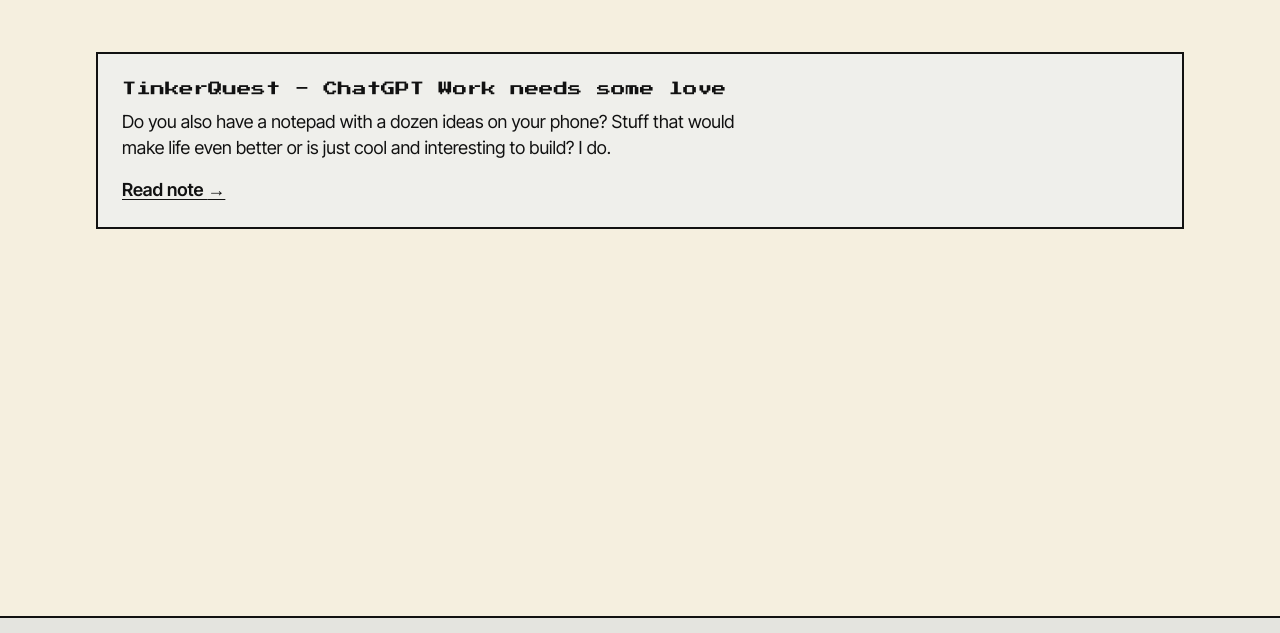
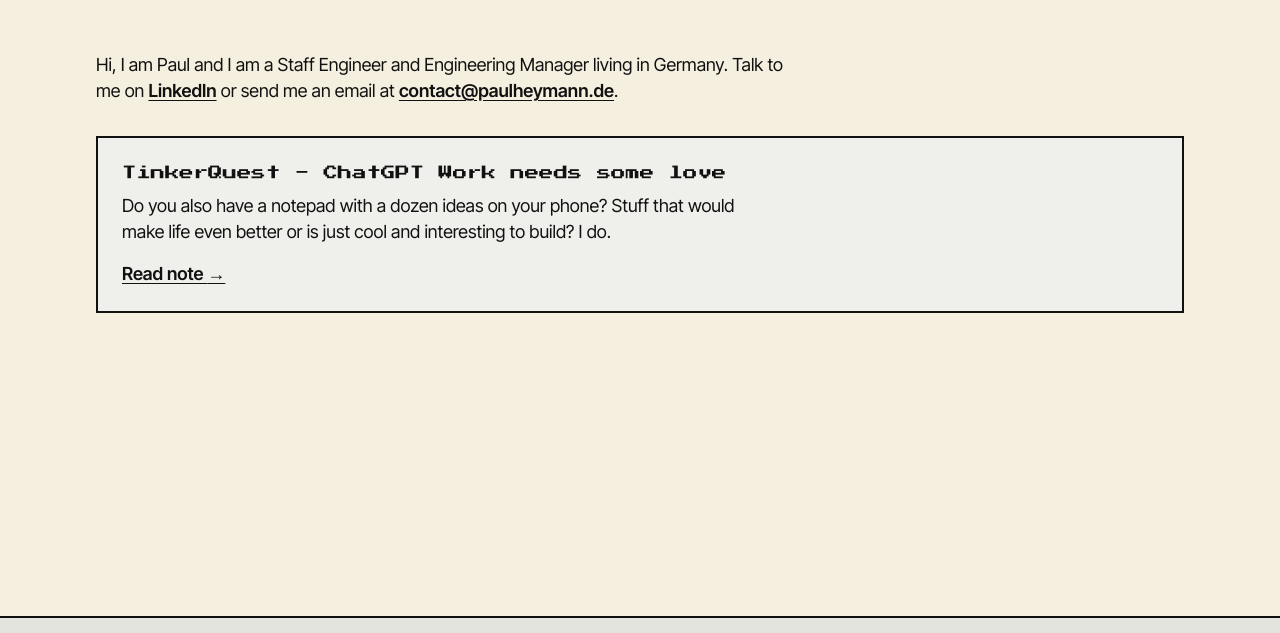
Before and after one commit to pheymann/engineering-blog, a website: page docs/index.html in a window 1280 px wide. Shown: the part 86-719 px from the top of the page. Drawn offline with Linux system fonts and the light colour scheme.

Commit message:
Publish generated site

```diff
--- a/docs/assets/styles.css
+++ b/docs/assets/styles.css
@@ -81,6 +81,9 @@
 .site-logo-image { display: block; width: clamp(15rem, 38vw, 23rem); height: auto; }
 
 .site-content { flex: 1; padding-bottom: var(--space-5); }
+
+.homepage-intro { max-width: 68ch; margin: 0 0 var(--space-4); }
+.homepage-intro a { font-weight: 600; text-underline-offset: 0.18em; }
 
 .post-list { display: grid; gap: var(--space-2); }
 
--- a/docs/index.html
+++ b/docs/index.html
@@ -14,7 +14,7 @@
   </head>
   <body>
     <header class="site-header"><a class="site-logo" href="/" aria-label="Paul's Engineering Blog home"><img class="site-logo-image" src="/assets/images/pauls-engineering-blog.svg" alt="Paul's Engineering Blog"></a></header>
-    <main class="site-content"><div class="post-list"><a class="post-card" href="/tinkerquest-chatgpt-work-needs-some-love/"><h2>TinkerQuest - ChatGPT Work needs some love</h2><p class="post-excerpt">Do you also have a notepad with a dozen ideas on your phone? Stuff that would make life even better or is just cool and interesting to build? I do.</p><span class="post-card-link">Read note <span aria-hidden="true">→</span></span></a></div></main>
+    <main class="site-content"><p class="homepage-intro">Hi, I am Paul and I am a Staff Engineer and Engineering Manager living in Germany. Talk to me on <a href="https://www.linkedin.com/in/paul-heymann-6b4a53144/">LinkedIn</a> or send me an email at <a href="mailto:contact@paulheymann.de">contact@paulheymann.de</a>.</p><div class="post-list"><a class="post-card" href="/tinkerquest-chatgpt-work-needs-some-love/"><h2>TinkerQuest - ChatGPT Work needs some love</h2><p class="post-excerpt">Do you also have a notepad with a dozen ideas on your phone? Stuff that would make life even better or is just cool and interesting to build? I do.</p><span class="post-card-link">Read note <span aria-hidden="true">→</span></span></a></div></main>
     <footer class="site-footer"><div class="site-footer-inner"><span>Paul's Engineering Blog</span><nav class="footer-links" aria-label="Legal links"><a href="/impressum/">Impressum</a><a href="/datenschutzerklaerung/">Datenschutzerklärung</a></nav></div></footer>
   </body>
 </html>
```
